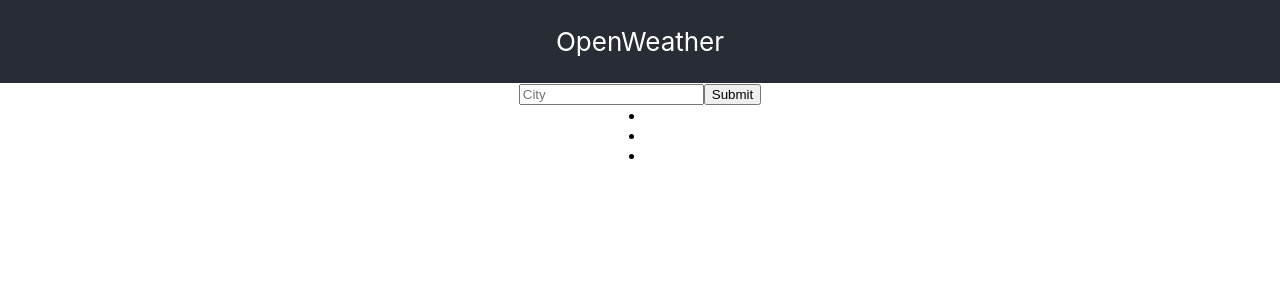
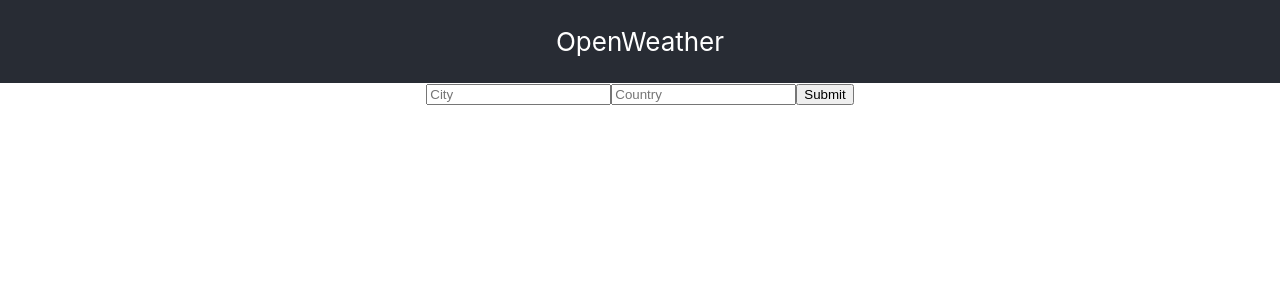
Before and after one commit to tonejk/openweather-react, a React (Create React App) app: page / in a window 1280 px wide. Shown: the top 300 px of the page. Built offline with nearby package versions, Linux system fonts and the light colour scheme.

Commit message:
created weatherchart to display weather data

```diff
--- a/src/App.js
+++ b/src/App.js
@@ -1,5 +1,6 @@
 import React, { useState } from 'react';
 import WeatherForm from "./components/WeatherForm";
+import WeatherChart from "./components/WeatherChart";
 import './App.css';
 const axios = require('axios').default;
 
@@ -11,10 +12,18 @@
     const getWeatherData = (e) => {
         e.preventDefault();
         const city = e.target.city.value;
-        axios.get(`https://api.openweathermap.org/data/2.5/weather?q=${city},fi&units=metric&appid=${API_KEY}`)
-        .then(function (data) {
-          setWeather(data.data);
-          console.log(data.data);
+        const country = e.target.country.value;
+
+        axios.get(`https://api.openweathermap.org/data/2.5/weather?q=${city},${country}fi&units=metric&appid=${API_KEY}`)
+        .then(function (apiData) {
+            setWeather({
+                data: apiData,
+                city: apiData.data.name,
+                country: apiData.data.sys.country,
+                temperature: apiData.data.main.temp,
+                description: apiData.data.weather[0].description,
+            });
+            console.log(apiData.data);
         })
         .catch(function (error) {
             // handle error
@@ -29,9 +38,12 @@
         </header>
         <div>
         <WeatherForm getWeatherData={getWeatherData}/>
-        <li>{weather.main && weather.main.temp}</li>
-        <li>{weather.weather && weather.weather[0].main}</li>
-        <li>{weather.name}</li>
+        <WeatherChart
+            city={weather.city}
+            country={weather.country}
+            temperature={weather.temperature}
+            description={weather.description}
+        />
         </div>
     </div>
   );
--- /dev/null
+++ b/src/components/WeatherChart.jsx
@@ -0,0 +1,14 @@
+import React from "react";
+
+const WeatherChart = ({ city, country, temperature, description }) => {
+    return (
+        <div>
+            {city && country ? <p>{city}, {country}</p> : null}
+            {temperature && description ? <p>{temperature}, {description}</p> : null}
+        </div>
+    )
+
+}
+
+
+export default WeatherChart;
--- a/src/components/WeatherForm.jsx
+++ b/src/components/WeatherForm.jsx
@@ -9,6 +9,11 @@
                     name="city"
                     placeholder="City"
                 />
+                <input
+                    type="text"
+                    name="country"
+                    placeholder="Country"
+                />
                 <button>Submit</button>
             </form>
         </div>
```
